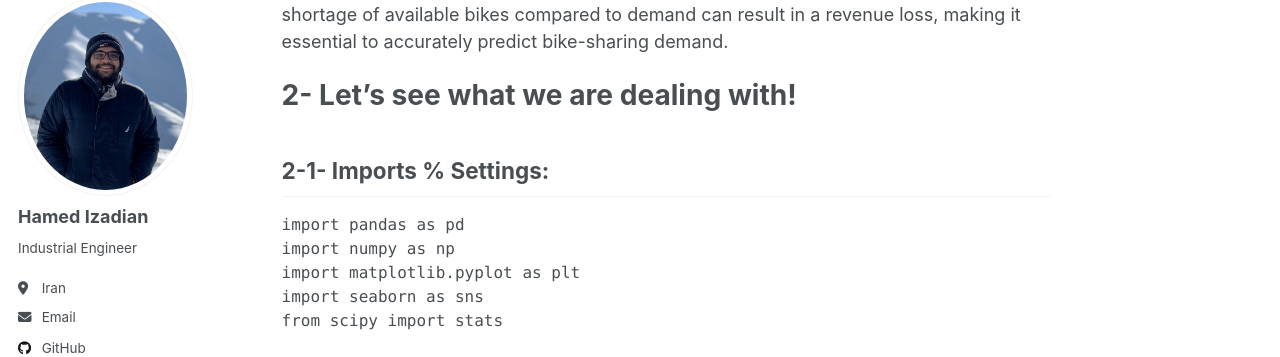
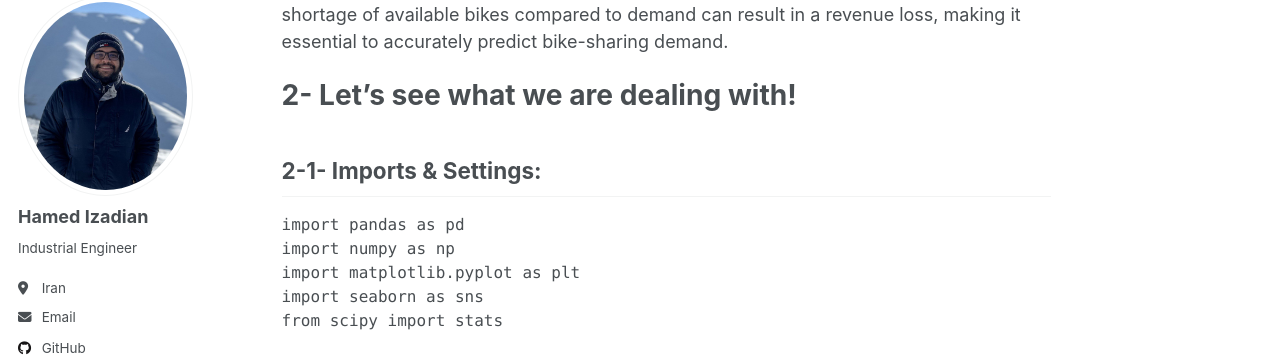
Before and after one commit to HamedIzadian/HamedIzadian.github.io, a Jekyll site: the page built from _projects/project1.md, in a window 1280 px wide and 900 px high, scrolled down 591 px. Shown: the part 103-460 px from the top of the window. Built offline with Jekyll 4.4.1, drawn with Linux system fonts in a browser that asks for light colours.

```diff
--- a/_projects/project1.md
+++ b/_projects/project1.md
@@ -15,7 +15,7 @@ Now, let’s briefly explain our problem and how this prediction can help busine
 
 # 2- Let's see what we are dealing with!
 
-## 2-1- Imports % Settings:
+## 2-1- Imports & Settings:
 
 <pre style="font-size: 16px;">
 import pandas as pd
```
